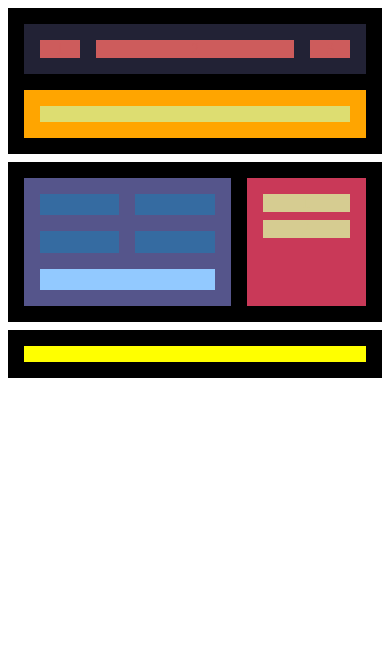
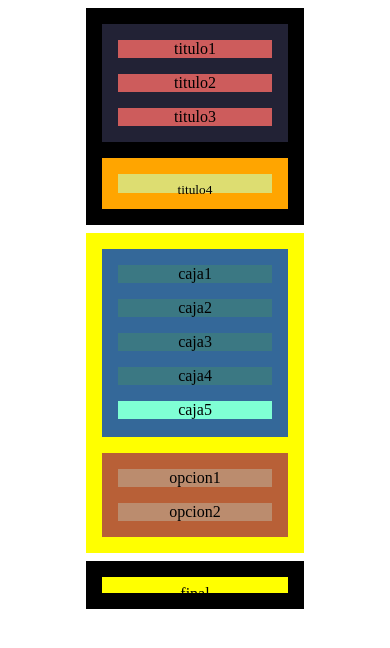
Before and after one commit to adrich66/layoutFLEX, a plain HTML site: page index.html in a window 390 px wide. Drawn offline with Linux system fonts and the light colour scheme.

Commit message:
actualizacion final del primer sprint

```diff
--- a/index.html
+++ b/index.html
@@ -10,27 +10,27 @@
   <body>
     <header class="flex-container">
       <nav class="flex-container">
-        <div class="item1">1</div>
-        <div class="item2">2</div>
-        <div class="item3">3</div>
+        <div class="item1">titulo1</div>
+        <div class="item2">titulo2</div>
+        <div class="item3">titulo3</div>
       </nav>
       <sub class="flex-container">
-        <div class="flex-container"></div>
+        <div class="flex-container">titulo4</div>
       </sub>
     </header>
     <section class="flex-container2">
       <div class="first-container">
-        <div class="box1"></div>
-        <div class="box2"></div>
-        <div class="box3"></div>
-        <div class="box4"></div>
-        <div class="box5"></div>
+        <div class="box1">caja1</div>
+        <div class="box2">caja2</div>
+        <div class="box3">caja3</div>
+        <div class="box4">caja4</div>
+        <div class="box5">caja5</div>
       </div>
       <div class="second-container">
-        <div class="item4">1</div>
-        <div class="item4">2</div>
+        <div class="item4">opcion1</div>
+        <div class="item4">opcion2</div>
       </div>
     </section>
-    <footer class="flex-container ending"></footer>
+    <footer class="flex-container ending">final</footer>
   </body>
 </html>
--- a/style.css
+++ b/style.css
@@ -4,6 +4,10 @@
   box-sizing: border-box;
   text-align: center;
   font-family: "Times New Roman", Times, serif;
+}
+body{
+  margin:0 auto;
+  width: 60%;
 }
 .flex-container {
   display: flex;
@@ -16,29 +20,29 @@
 .flex-container > nav {
   flex-direction: row;
   background-color: rgb(34, 34, 53);
+
 }
 .item1 {
   background-color: indianred;
-  color: indianred;
   margin: 0.5rem;
   flex-grow: 1;
 }
 .item2 {
   background-color: indianred;
-  color: indianred;
   margin: 0.5rem;
   flex-grow: 6;
 }
 .item3 {
   background-color: indianred;
-  color: indianred;
   margin: 0.5rem;
   flex-grow: 1;
 }
 .flex-container > sub {
   background-color: orange;
+
 }
 .flex-container > sub > div {
+  height: 1.2rem;
   background-color: rgb(221, 221, 113);
 }
 .flex-container2 {
@@ -76,12 +80,55 @@
 }
 .item4 {
   background-color: rgb(214, 204, 145);
-  color: rgb(214, 204, 145);
   margin: 0.5rem;
 }
 .ending {
+  height: 2rem;
   background-color: yellow;
   border-color: black;
   border-style: solid;
   border-width: 1rem;
 }
+
+@media only screen and (max-width: 800px) {
+
+  .flex-container2 {
+    height: 16rem;
+    flex-direction: column;
+    background-color: yellow;
+  }
+}
+
+@media only screen and (max-width: 600px) {
+
+  .flex-container > nav {
+    flex-direction: column;
+  }
+  .flex-container2 {
+    height: 20rem;
+    flex-direction: column;
+    background-color: yellow;
+  }
+  .first-container {
+    background-color: rgb(52, 104, 153);
+    display: flex;
+    flex-direction: column;
+  }
+  .box1,
+  .box2,
+  .box3,
+  .box4 {
+    background-color: rgb(59, 120, 131);
+  }
+  .box5 {
+    background-color:aquamarine;
+  }
+  .second-container {
+    background-color: rgb(184, 96, 55);
+    display: flex;
+    flex-direction: column;
+  }
+  .item4 {
+    background-color: rgb(187, 140, 110);
+  }
+}
```
